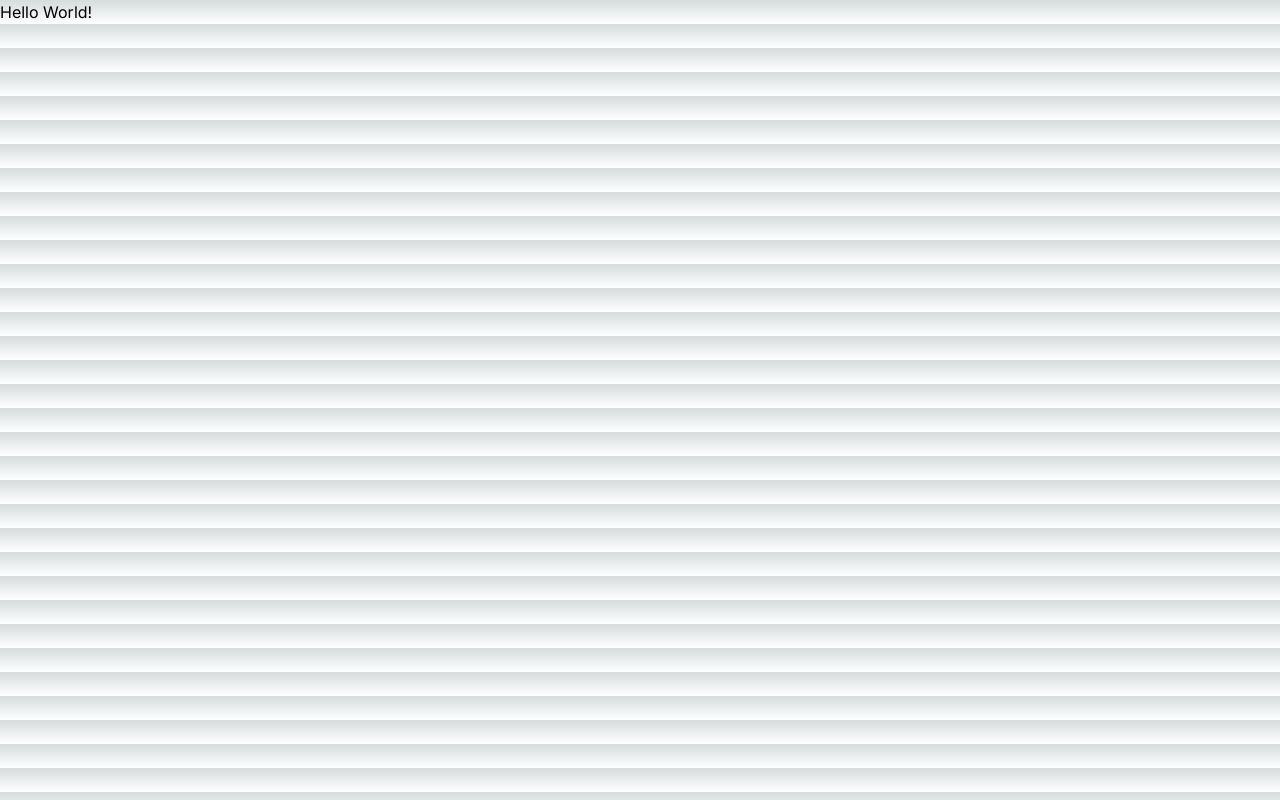
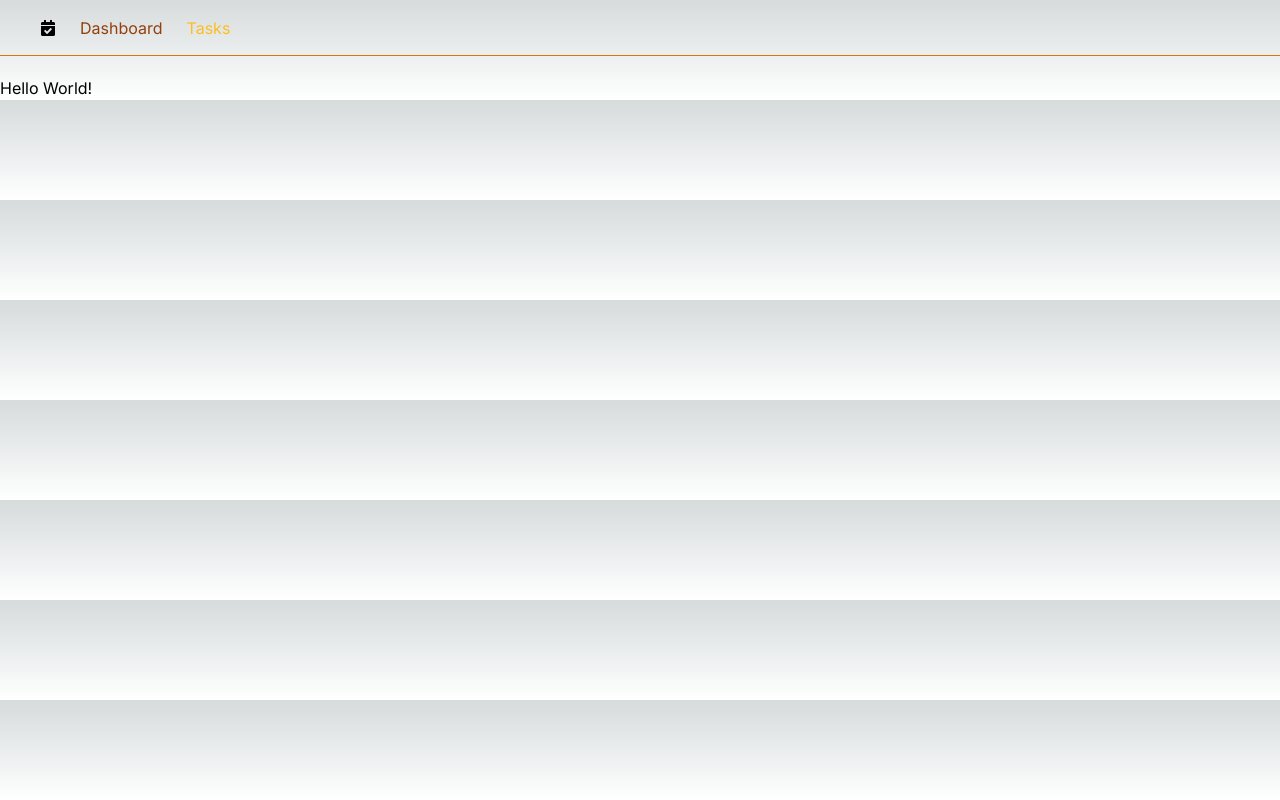
Before and after one commit to Withriin/joy-of-coding-internship-solo-project, a Next.js app: page / in a window 1280 px wide. Built offline with nearby package versions, Linux system fonts and the light colour scheme.

Commit message:
Added NavBar

```diff
--- a/app/NavBar.tsx
+++ b/app/NavBar.tsx
@@ -1,11 +1,35 @@
 'use client';
-import React, { Fragment } from 'react';
+import React from 'react';
+import Link from 'next/link';
+import { FaCalendarCheck} from "react-icons/fa";
+import { usePathname} from "next/navigation";
+import classnames from 'classnames';
+
 
 const NavBar = () => {
+    const currentPath = usePathname();
+
+    const links = [
+        {label: 'Dashboard', href: '/'},
+        {label: 'Tasks', href: '/tasks'},
+    ]
     return (
-        <div>
-
-        </div>
+        <nav className='flex space-x-6 border-b border-amber-600 mb-5 px-10 h-14 items-center'>
+            <Link href='/'><FaCalendarCheck /></Link>
+            <ul className='flex space-x-6'>
+                {links.map(link =>
+                <Link
+                    key={link.href}
+                    className={classnames({
+                        'text-amber-800': link.href === currentPath,
+                        'text-amber-400': link.href !== currentPath,
+                        'hover:text-amber-800 transition-colors': true
+                    })}
+                    href={link.href}>{link.label}
+                </Link>)
+                }
+            </ul>
+        </nav>
     );
 };
 
--- a/app/page.tsx
+++ b/app/page.tsx
@@ -1,8 +1,11 @@
 import Image from "next/image";
+import NavBar from "@/app/NavBar";
 
 export default function Home() {
   return (
-    <main>Hello World!
+    <main>
+      <NavBar />
+      Hello World!
     </main>
   );
 }
```
